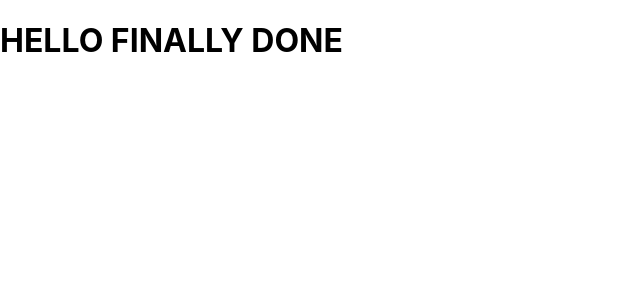
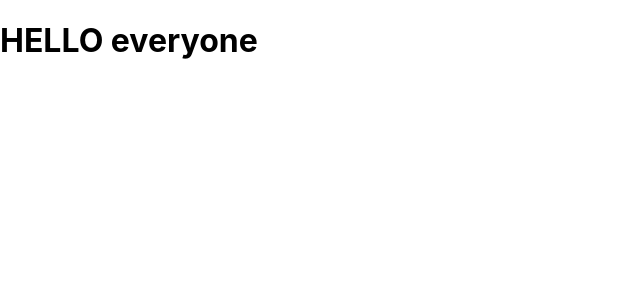
Before and after one commit to syedabbasrazashahzaidi/abbas_project, a React (Create React App) app in the folder abbas-react-app/: page / in a window 1280 px wide. Shown: the top 300 px of the page, without its empty margins (0-640 px from the left). Built offline with nearby package versions, Linux system fonts and the light colour scheme.

Commit message:
update message

```diff
--- a/abbas-react-app/src/App.js
+++ b/abbas-react-app/src/App.js
@@ -4,7 +4,7 @@ import './App.css';
 function App() {
   return (
     <div>
-      <h1>HELLO FINALLY DONE</h1>
+      <h1>HELLO everyone</h1>
     </div>
   );
 }
```
